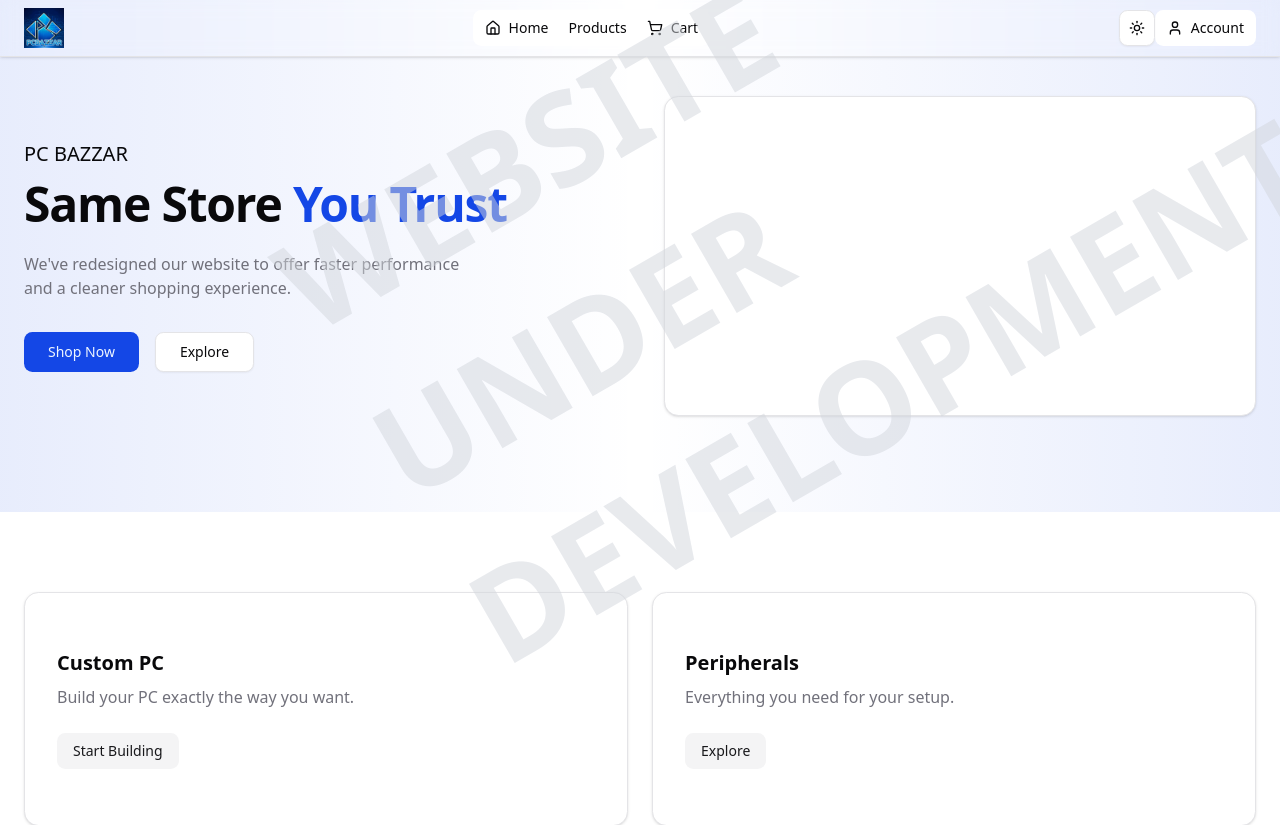
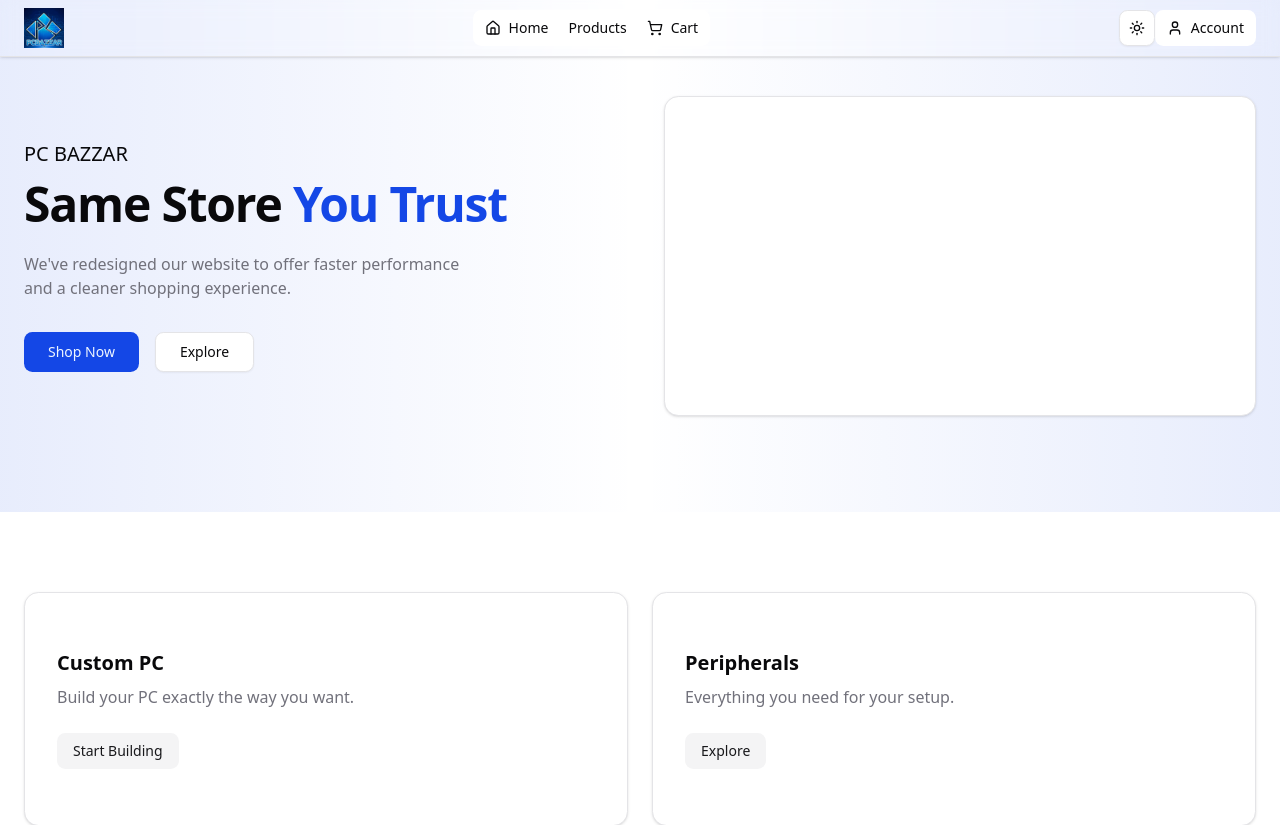
Before and after one commit to rahulofficial7652/pc-bazar, a Next.js app: page / in a window 1280 px wide. Shown: the top 825 px of the page. Built offline with nearby package versions, Linux system fonts and the light colour scheme; no server answers.

Commit message:
remove watermark

```diff
--- a/src/app/layout.tsx
+++ b/src/app/layout.tsx
@@ -4,7 +4,7 @@ import "./globals.css";
 import { ThemeProvider } from "@/components/theme/theme-provider";
 import { Toaster } from "@/components/ui/sonner"
 import LayoutManager from "@/components/layout-manager"
-import Temp from "@/components/temp"
+// import Temp from "@/components/temp"
 
 const geistSans = Geist({
   variable: "--font-geist-sans",
@@ -38,7 +38,7 @@ export default function RootLayout({
           disableTransitionOnChange
           >
           <LayoutManager>
-          <Temp />
+          {/* <Temp /> */}
             {children}
           </LayoutManager>
           <Toaster
```
